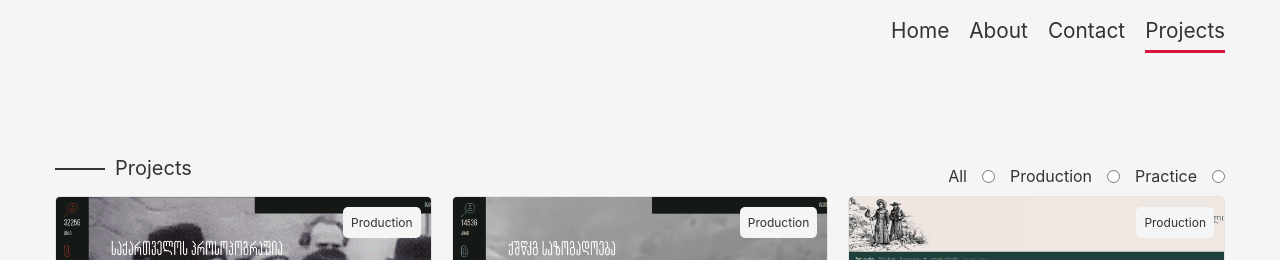
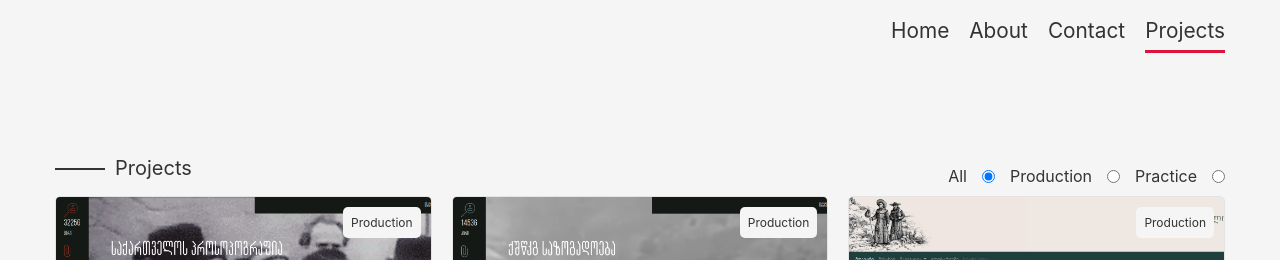
Before and after one commit to ratigumashvili/ola-portfolio, a React (Create React App) app: page /projects in a window 1280 px wide. Shown: the top 260 px of the page. Built offline with nearby package versions, Linux system fonts and the light colour scheme.

Commit message:
Finished filters

```diff
--- a/src/components/ui/FilterRecords.jsx
+++ b/src/components/ui/FilterRecords.jsx
@@ -1,17 +1,30 @@
-const FilterRecords = ({ handleFilter }) => {
+const FilterRecords = ({ handleFilter, selected }) => {
   return (
     <div className="filters">
       <label htmlFor="all">All</label>
-      <input type="radio" name="choose" id="all" onChange={handleFilter} />
+      <input
+        type="radio"
+        name="choose"
+        id="all"
+        onChange={handleFilter}
+        checked={selected === "all"}
+      />
       <label htmlFor="production">Production</label>
       <input
         type="radio"
         name="choose"
         id="production"
         onChange={handleFilter}
+        checked={selected === "production"}
       />
       <label htmlFor="practice">Practice</label>
-      <input type="radio" name="choose" id="practice" onChange={handleFilter} />
+      <input
+        type="radio"
+        name="choose"
+        id="practice"
+        onChange={handleFilter}
+        checked={selected === "practice"}
+      />
     </div>
   );
 };
--- a/src/pages/Projects.jsx
+++ b/src/pages/Projects.jsx
@@ -1,29 +1,36 @@
-import { useState } from "react";
+import { useState, useEffect } from "react";
 import { projectsData } from "../data";
 import Card from "../components/ui/Card";
 import FilterRecords from "../components/ui/FilterRecords";
 
 const Projects = () => {
   const [initialData, setInitialData] = useState(projectsData);
-  //   const [checked, setChecked] = useState(true)
+  const [selected, setSelected] = useState("all");
+
+  useEffect(() => {
+    setSelected("all");
+  }, []);
   const handleFilter = (e) => {
     if (e.target.id === "all") {
       setInitialData(projectsData);
+      setSelected("all");
     }
     if (e.target.id === "production") {
       const newArr = projectsData.filter((item) => item.stage === "Production");
       setInitialData(newArr);
+      setSelected("production");
     }
     if (e.target.id === "practice") {
       const newArr = projectsData.filter((item) => item.stage === "Practice");
       setInitialData(newArr);
+      setSelected("practice");
     }
   };
   return (
     <div className="page">
       <div className="title-holder">
         <h1>Projects</h1>
-        <FilterRecords handleFilter={handleFilter} />
+        <FilterRecords handleFilter={handleFilter} selected={selected} />
       </div>
       <div className="projects">
         {initialData.map((item) => (
```
